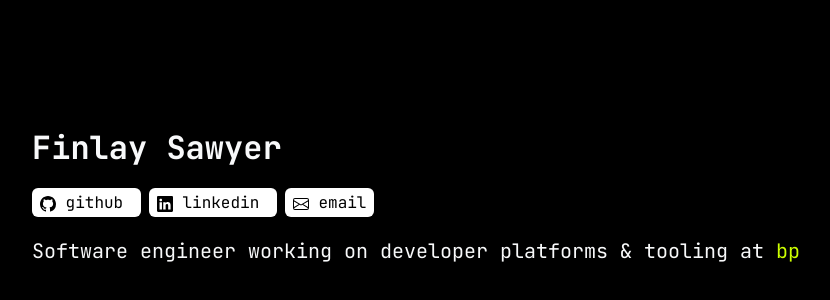
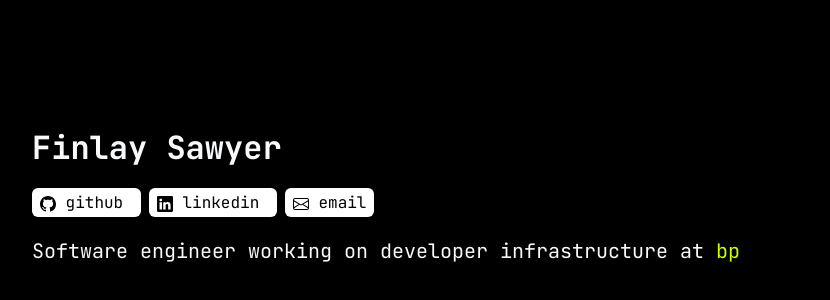
Before and after one commit to finlaysawyer/personal-site, a website: page index.html in a window 1280 px wide. Shown: the part 200-500 px from the top of the page, without its empty margins (50-880 px from the left). Drawn offline with nearby package versions, Linux system fonts and the light colour scheme.

Commit message:
Tweak title

```diff
--- a/index.html
+++ b/index.html
@@ -78,7 +78,7 @@
               </a>
             </div>
             <h5 class="text-light">
-              Software engineer working on developer platforms & tooling at
+              Software engineer working on developer infrastructure at
               <a
                 href="https://bp.com"
                 style="color: #ccff00; text-decoration: none"
```
